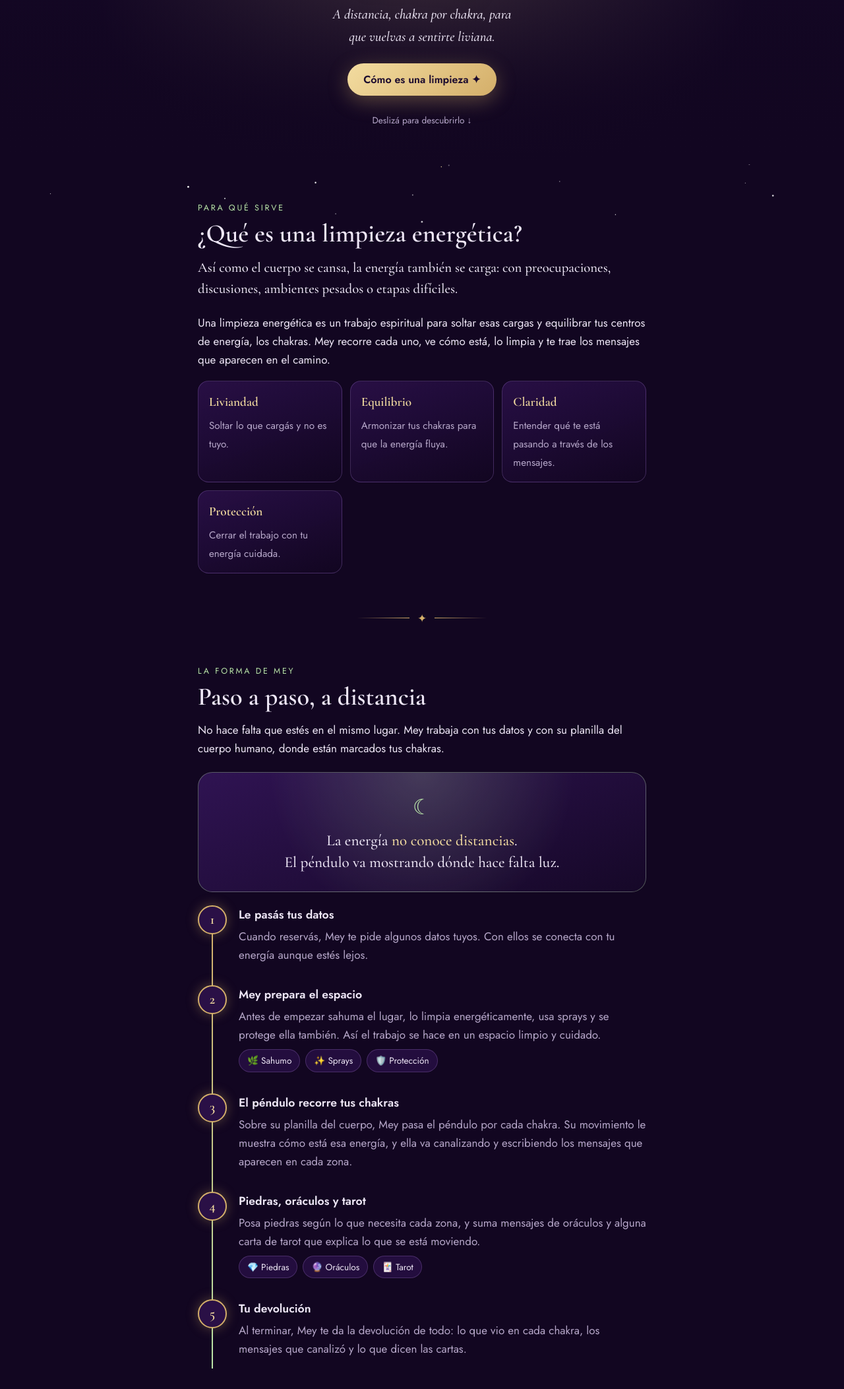
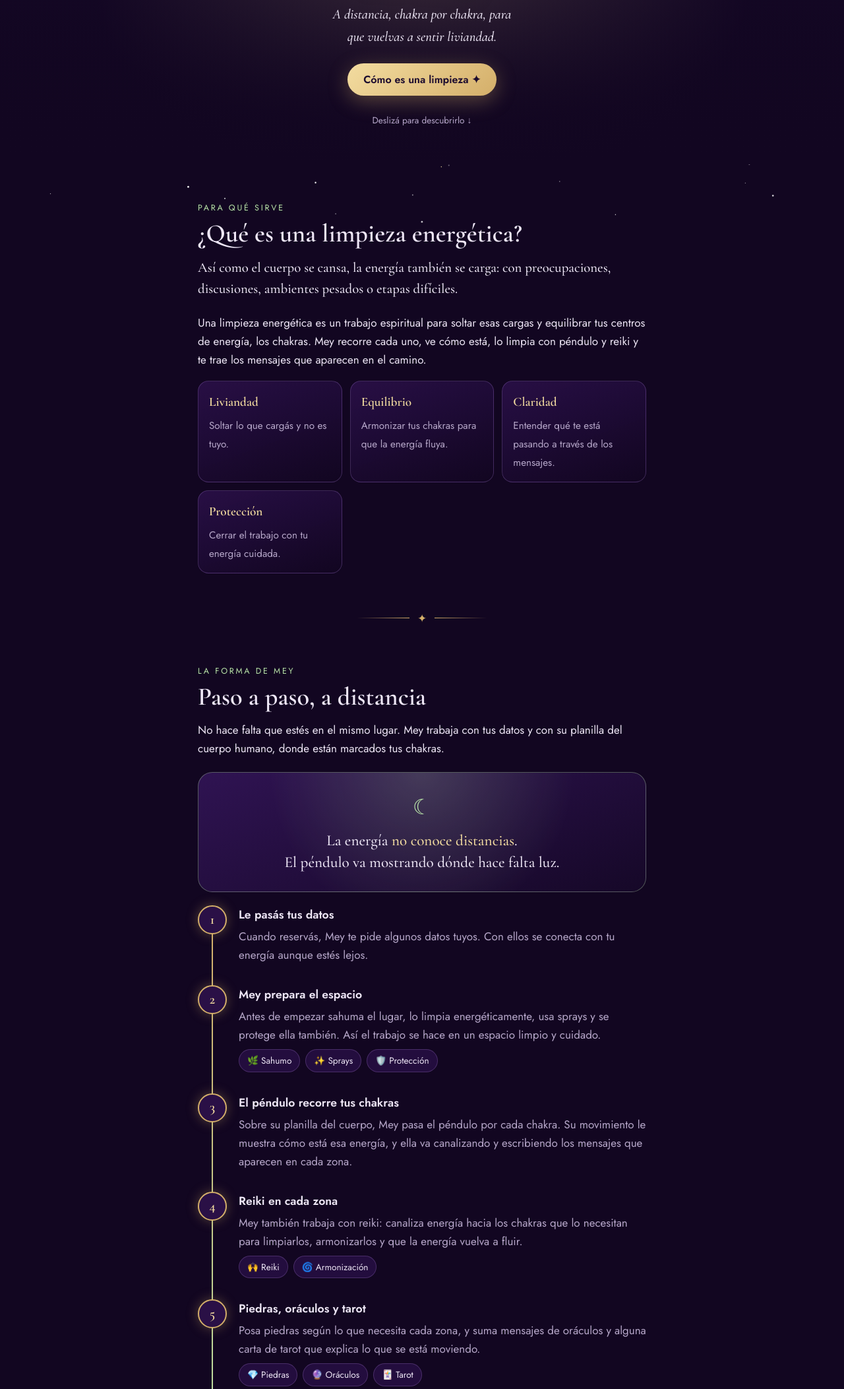
Before and after one commit to luzguia888-luzguia/luzguia, a plain HTML site: page limpiezas.html in a window 1280 px wide. Shown: the part 455-2560 px from the top of the page at 66% size. Drawn offline with nearby package versions, Linux system fonts and the light colour scheme.

Commit message:
Add files via upload

```diff
--- a/limpiezas.html
+++ b/limpiezas.html
@@ -4,7 +4,7 @@
 <meta charset="utf-8">
 <meta name="viewport" content="width=device-width, initial-scale=1, viewport-fit=cover">
 <title>Limpieza energética · Luz Guía</title>
-<meta name="description" content="Cómo es una limpieza energética a distancia con Mey, de Luz Guía: péndulo por cada chakra, piedras, mensajes canalizados, oráculos y tarot.">
+<meta name="description" content="Cómo es una limpieza energética a distancia con Mey, de Luz Guía: péndulo por cada chakra, reiki, piedras, mensajes canalizados, oráculos y tarot.">
 <meta name="theme-color" content="#120621">
 <link rel="icon" href="icono-192.png">
 <link rel="preconnect" href="https://fonts.googleapis.com">
@@ -135,7 +135,7 @@ a:focus-visible,button:focus-visible,summary:focus-visible{outline:2px solid var
     <div class="ancho">
       <span class="marca"><img src="icono-192.png" alt="">Luz Guía</span>
       <h1>Limpieza energética <span class="con">con Mey</span></h1>
-      <p class="bajada">A distancia, chakra por chakra, para que vuelvas a sentirte liviana.</p>
+      <p class="bajada">A distancia, chakra por chakra, para que vuelvas a sentir liviandad.</p>
       <a class="btn" href="#como">Cómo es una limpieza ✦</a>
       <a class="bajar" href="#que">Deslizá para descubrirlo ↓</a>
     </div>
@@ -146,7 +146,7 @@ a:focus-visible,button:focus-visible,summary:focus-visible{outline:2px solid var
       <p class="eyebrow">Para qué sirve</p>
       <h2>¿Qué es una limpieza energética?</h2>
       <p class="lead">Así como el cuerpo se cansa, la energía también se carga: con preocupaciones, discusiones, ambientes pesados o etapas difíciles.</p>
-      <p>Una limpieza energética es un trabajo espiritual para soltar esas cargas y equilibrar tus centros de energía, los chakras. Mey recorre cada uno, ve cómo está, lo limpia y te trae los mensajes que aparecen en el camino.</p>
+      <p>Una limpieza energética es un trabajo espiritual para soltar esas cargas y equilibrar tus centros de energía, los chakras. Mey recorre cada uno, ve cómo está, lo limpia con péndulo y reiki y te trae los mensajes que aparecen en el camino.</p>
       <div class="sirve">
         <div><b>Liviandad</b><span>Soltar lo que cargás y no es tuyo.</span></div>
         <div><b>Equilibrio</b><span>Armonizar tus chakras para que la energía fluya.</span></div>
@@ -170,9 +170,11 @@ a:focus-visible,button:focus-visible,summary:focus-visible{outline:2px solid var
         <li><span class="n">2</span><h3>Mey prepara el espacio</h3><p>Antes de empezar sahuma el lugar, lo limpia energéticamente, usa sprays y se protege ella también. Así el trabajo se hace en un espacio limpio y cuidado.</p>
           <div class="chips"><span>🌿 Sahumo</span><span>✨ Sprays</span><span>🛡️ Protección</span></div></li>
         <li><span class="n">3</span><h3>El péndulo recorre tus chakras</h3><p>Sobre su planilla del cuerpo, Mey pasa el péndulo por cada chakra. Su movimiento le muestra cómo está esa energía, y ella va canalizando y escribiendo los mensajes que aparecen en cada zona.</p></li>
-        <li><span class="n">4</span><h3>Piedras, oráculos y tarot</h3><p>Posa piedras según lo que necesita cada zona, y suma mensajes de oráculos y alguna carta de tarot que explica lo que se está moviendo.</p>
+        <li><span class="n">4</span><h3>Reiki en cada zona</h3><p>Mey también trabaja con reiki: canaliza energía hacia los chakras que lo necesitan para limpiarlos, armonizarlos y que la energía vuelva a fluir.</p>
+          <div class="chips"><span>🙌 Reiki</span><span>🌀 Armonización</span></div></li>
+        <li><span class="n">5</span><h3>Piedras, oráculos y tarot</h3><p>Posa piedras según lo que necesita cada zona, y suma mensajes de oráculos y alguna carta de tarot que explica lo que se está moviendo.</p>
           <div class="chips"><span>💎 Piedras</span><span>🔮 Oráculos</span><span>🃏 Tarot</span></div></li>
-        <li><span class="n">5</span><h3>Tu devolución</h3><p>Al terminar, Mey te da la devolución de todo: lo que vio en cada chakra, los mensajes que canalizó y lo que dicen las cartas.</p></li>
+        <li><span class="n">6</span><h3>Tu devolución</h3><p>Al terminar, Mey te da la devolución de todo: lo que vio en cada chakra, los mensajes que canalizó y lo que dicen las cartas.</p></li>
       </ol>
     </section>
 
@@ -200,7 +202,7 @@ a:focus-visible,button:focus-visible,summary:focus-visible{outline:2px solid var
         <div class="caja"><h3>Para acompañarla</h3>
           <ul><li>Ese día, regalate un momento tranquilo para vos.</li><li>Tomá mucha agua antes y después.</li><li>Si podés, ventilá tu casa y prendé una vela o un sahumerio.</li><li>Anotá cómo te sentís antes y después.</li><li>Recibí la devolución con calma y el corazón abierto.</li></ul></div>
         <div class="caja"><h3>Lo que te llevás</h3>
-          <ul><li>Tus chakras limpios y equilibrados.</li><li>Los mensajes canalizados de cada zona.</li><li>Los mensajes de los oráculos y la carta de tarot.</li><li>La devolución completa de Mey.</li></ul></div>
+          <ul><li>Tus chakras limpios y equilibrados, con péndulo y reiki.</li><li>Los mensajes canalizados de cada zona.</li><li>Los mensajes de los oráculos y la carta de tarot.</li><li>La devolución completa de Mey.</li></ul></div>
       </div>
     </section>
 
@@ -210,6 +212,7 @@ a:focus-visible,button:focus-visible,summary:focus-visible{outline:2px solid var
       <details><summary>¿Tengo que estar presente?</summary><p>No. La limpieza es a distancia: Mey trabaja con tus datos y su planilla del cuerpo, estés donde estés.</p></details>
       <details><summary>¿Qué datos necesita Mey?</summary><p>Cuando reservás, Mey te dice exactamente qué datos tuyos necesita.</p></details>
       <details><summary>¿Qué es el péndulo?</summary><p>Un cristal o pieza de metal que cuelga de una cadena. Al pasarlo sobre cada chakra, su movimiento le muestra a Mey cómo está esa energía.</p></details>
+      <details><summary>¿Qué es el reiki?</summary><p>Una práctica de origen japonés que canaliza energía para equilibrar y armonizar. Mey la usa a distancia durante la limpieza, sobre los chakras que más lo necesitan.</p></details>
       <details><summary>¿Cómo recibo la devolución?</summary><p>Al terminar la limpieza Mey te da la devolución de todo lo que apareció: chakras, mensajes, oráculos y tarot.</p></details>
       <details><summary>¿Cada cuánto conviene hacerla?</summary><p>Muchas personas la hacen en cambios de etapa, después de momentos difíciles o cuando se sienten cargadas. Mey te puede orientar según tu caso.</p></details>
       <details><summary>¿Necesito saber algo de espiritualidad?</summary><p>Nada. Solo ganas de soltar y el corazón abierto.</p></details>
```
Also changed, not shown: inicio.html (+3 -3 lines).
